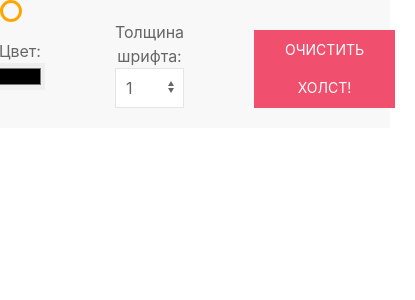
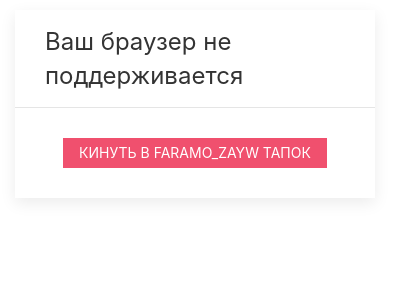
Before and after one commit to faramozzayw/WebPaint, a React (Create React App) app: page / in a window 390 px wide. Shown: the top 300 px of the page, 415 px wide, since content can reach past the window. Built offline with nearby package versions, Linux system fonts and the light colour scheme.

Commit message:
Update x2

```diff
--- a/src/components/App.js
+++ b/src/components/App.js
@@ -2,14 +2,19 @@ import React, { Component } from 'react';
 import './../css/App.css';
 import Panel from './Panel';
 import Canvas from './Canvas';
+import DisplayError from './DisplayError';
 
 class App extends Component {
   render() {
+  	const app = !(window.innerWidth < 768) ? (<div className="App">
+			<Panel />
+			<Canvas />
+		</div>): <DisplayError />;
+
     return (
-			<div className="App">
-				<Panel />
-				<Canvas />
-			</div>
+    	<div>
+    		{app}
+    	</div>
     );
   }
 }
--- a/src/components/Canvas.jsx
+++ b/src/components/Canvas.jsx
@@ -42,13 +42,13 @@ class Canvas extends Component {
 		const cursor = this.getCursor();
 
 		cursor.style.width = `${this.props.thickness + 5}px`;
-		cursor.style.height = `${this.props.thickness + 2}px`;
+		cursor.style.height = `${this.props.thickness + 5}px`;
 
 		cursor.style.top = `${e.pageY - Number.parseInt(cursor.style.height)/2}px`;
 		cursor.style.bottom = `${e.pageY - Number.parseInt(cursor.style.height)/2}px`;
 		cursor.style.left = `${e.pageX - Number.parseInt(cursor.style.width)/2}px`;
 		cursor.style.right = `${e.pageX - Number.parseInt(cursor.style.width)/2}px`;
-		cursor.style.borderColor  = `${this.props.color}`;
+		cursor.style.backgroundColor  = `${this.props.color}`;
 	}
 
 	draw = e => {
--- /dev/null
+++ b/src/components/DisplayError.jsx
@@ -0,0 +1,22 @@
+import React from 'react';
+
+const DisplayError = () => {
+	return(
+		<div className="uk-container uk-margin-small-top">
+			<div className="uk-card uk-card-default uk-width-1-2@m">
+				<div className="uk-card-header">
+					<div className="uk-grid-small uk-flex-middle" uk-grid="true">
+					  <div className="uk-width-expand uk-flex uk-flex-center">
+							<h3 className="uk-card-title uk-margin-remove-bottom">Ваш браузер не поддерживается</h3>
+					 	</div>
+					</div>
+				</div>
+				<div className="uk-card-body uk-flex uk-flex-center">
+				  <button className="uk-button uk-button-danger uk-button-small">Кинуть в faramo_zayw тапок</button>
+				</div>
+			</div>
+		</div>
+	)
+}
+
+export default DisplayError;
--- a/src/css/App.css
+++ b/src/css/App.css
@@ -20,12 +20,13 @@ body {
 	left: 0;
 	width: 16px;
 	height: 16px;
-	border: 3px solid orange;
+	background: orange;
 	border-radius: 50%;
 	position: absolute;
 	z-index: 1010;
 	pointer-events: none;
 	position: fixed;
+	opacity: .85;
 }
 
 #draw {
```
